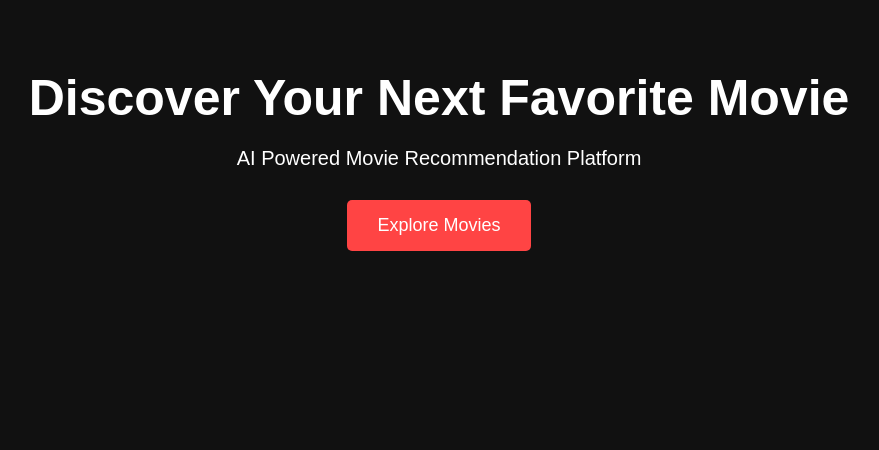
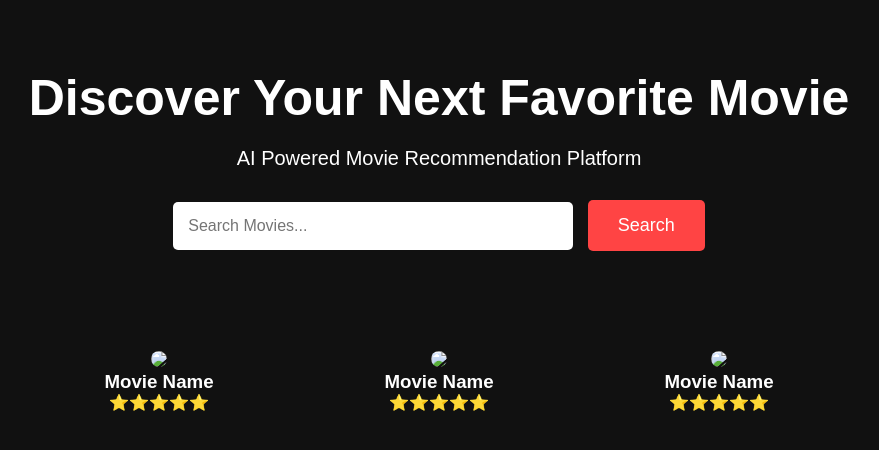
Before and after one commit to yuvraj-shahi-011/AI-MovieRecomendation, a Flask app: page / in a window 1280 px wide. Shown: the part 154-604 px from the top of the page, without its empty margins (201-1080 px from the left). Run offline with Flask 3, Linux system fonts and the light colour scheme; some libraries are stand-ins or nearby versions.

Commit message:
Add movie cards section to homepage

```diff
--- a/static/css/style.css
+++ b/static/css/style.css
@@ -62,3 +62,34 @@ button{
     cursor:pointer;
     font-size:18px;
 }
+.search-box{
+    margin-top:30px;
+}
+
+.search-box input{
+    width:400px;
+    padding:15px;
+    border:none;
+    border-radius:5px;
+    font-size:16px;
+}
+
+.search-box button{
+    margin-left:10px;
+}
+.movies{
+    display:flex;
+    justify-content:center;
+    gap:30px;
+    margin-top:100px;
+}
+
+.movie-card{
+    width:250px;
+    text-align:center;
+}
+
+.movie-card img{
+    width:100%;
+    border-radius:10px;
+}
--- a/templates/index.html
+++ b/templates/index.html
@@ -21,7 +21,37 @@
     <h1>Discover Your Next Favorite Movie</h1>
     <p>AI Powered Movie Recommendation Platform</p>
 
-    <button>Explore Movies</button>
+    <div class="search-box">
+        <input type="text" placeholder="Search Movies...">
+        <button>Search</button>
+    </div>
+</section>
+<section class="movies">
+
+    <div class="movie-card">
+        <img src="https://via.placeholder.com/250x350">
+
+        <h3>Movie Name</h3>
+
+        <p>⭐⭐⭐⭐⭐</p>
+    </div>
+
+    <div class="movie-card">
+        <img src="https://via.placeholder.com/250x350">
+
+        <h3>Movie Name</h3>
+
+        <p>⭐⭐⭐⭐⭐</p>
+    </div>
+
+    <div class="movie-card">
+        <img src="https://via.placeholder.com/250x350">
+
+        <h3>Movie Name</h3>
+
+        <p>⭐⭐⭐⭐⭐</p>
+    </div>
+
 </section>
 
 </body>
```
